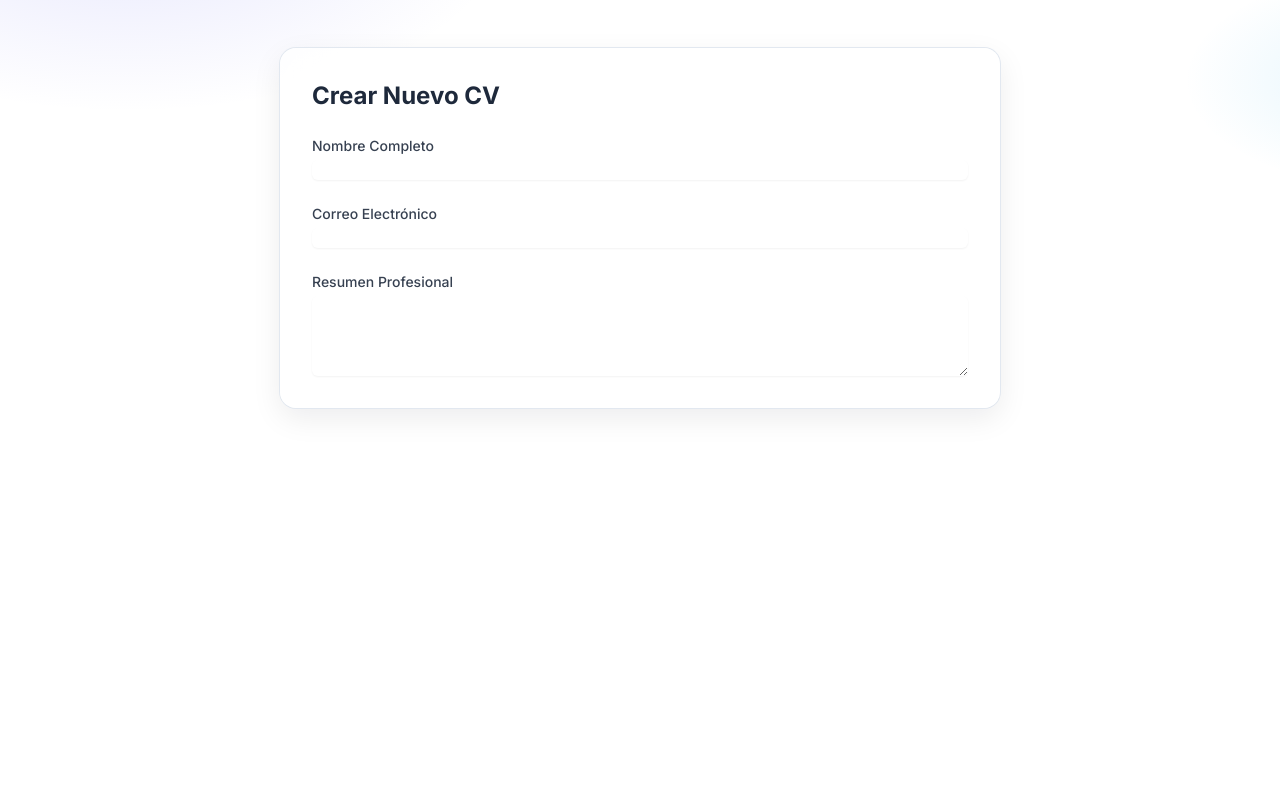
After one commit to CarlosCih/cvgen, a Django app: template templates/main/form.html in a window 1280 px wide. The commit adds this page. Run offline with Django 5.2, Linux system fonts and the light colour scheme; the template is opened without the code that fills it, so the values that code supplies are empty; some libraries are stand-ins or nearby versions.

Commit message:
Agregar formularios de perfil y nuevo CV, y mejorar la estructura de las plantillas

```diff
--- a/templates/base.html
+++ b/templates/base.html
@@ -1,7 +1,7 @@
 <!DOCTYPE html>
 {% load static %}
-<html lang="{% block html_lang %}en{% endblock %}">
-  <head>
+<html lang="en">
+<head>
     <meta charset="UTF-8" />
     <meta name="viewport" content="width=device-width, initial-scale=1" />
     <title>{% block title %}CV Manager{% endblock %}</title>
@@ -20,71 +20,12 @@
     {% block extra_head %}{% endblock %}
   </head>
 
-  <body
-    class="min-h-screen text-slate-800 selection:bg-brand-100 selection:text-brand-800"
-  >
-    {% block header %}
-    <header class="relative">
-      <div
-        class="absolute inset-0 -z-10 bg-gradient-to-r from-brand-600 via-indigo-600 to-sky-500"
-      ></div>
-      <div
-        class="absolute inset-x-0 bottom-0 -z-10 h-24 bg-gradient-to-t from-white/90 to-transparent"
-      ></div>
-
-      <div class="max-w-7xl mx-auto px-6 pt-8 pb-24">
-        <div class="flex items-center justify-between gap-6">
-          <div class="flex items-center gap-3">
-            <div
-              class="h-10 w-10 rounded-xl bg-white/20 backdrop-blur ring-1 ring-white/30 grid place-items-center"
-            >
-              {% block header_icon %}
-              <svg
-                xmlns="http://www.w3.org/2000/svg"
-                viewBox="0 0 24 24"
-                fill="currentColor"
-                class="w-5 h-5 text-white"
-                aria-hidden="true"
-              >
-                <path
-                  d="M12 2l1.9 5.9L20 10l-6.1 2.1L12 18l-1.9-5.9L4 10l6.1-2.1L12 2z"
-                />
-              </svg>
-              {% endblock %}
-            </div>
-            <div>
-              <h1
-                class="text-white text-2xl md:text-3xl font-bold tracking-tight"
-              >
-                {% block header_title %}CV Manager{% endblock %}
-              </h1>
-              <p class="text-white/80 text-sm">
-                {% block header_subtitle %}Crea, previsualiza y gestiona currículums de manera hermosa.{% endblock %}
-              </p>
-            </div>
-          </div>
-
-          <div class="hidden md:flex items-center gap-3">
-            {% block header_actions %}{% endblock %}
-          </div>
-        </div>
-      </div>
-    </header>
+  <body class="{% block body_class %}min-h-screen text-slate-800 selection:bg-brand-100 selection:text-brand-800{% endblock %}">
+    {% block body %}
+      {% block header %}{% endblock %}
+      {% block content %}{% endblock %}
+      {% block footer %}{% endblock %}
     {% endblock %}
-
-    <main class="{% block main_class %}max-w-7xl mx-auto px-6 -mt-16{% endblock %}">
-      {% block content %}{% endblock %}
-
-      {% block footer %}
-      <footer
-        class="max-w-7xl mx-auto px-6 text-center text-sm text-slate-500 py-10"
-      >
-        <p>
-          &copy; {% now "Y" %} CV Manager. Built with Django &amp; Tailwind.
-        </p>
-      </footer>
-      {% endblock %}
-    </main>
 
     {% block extra_body %}{% endblock %}
   </body>
--- /dev/null
+++ b/templates/main/form.html
@@ -0,0 +1,47 @@
+{% extends "base.html" %} {% block title %} Formulario &middot; CV Manager {% endblock %} {% block content %}
+<div class="max-w-3xl mx-auto px-6 py-12">
+  <div
+    class="bg-white/70 backdrop-blur-xl rounded-2xl shadow-soft ring-1 ring-slate-200 p-6 md:p-8"
+  >
+    <h2 class="text-2xl font-bold mb-6">Crear Nuevo CV</h2>
+    <form action="" method="post" class="space-y-6">
+      <div>
+        <label for="name" class="block text-sm font-medium text-gray-700"
+          >Nombre Completo</label
+        >
+        <input
+          type="text"
+          name="name"
+          id="name"
+          required
+          class="mt-1 block w-full rounded-md border-gray-300 shadow-sm focus:ring-brand-500 focus:border-brand-500 sm:text-sm"
+        />
+      </div>
+      <div>
+        <label for="email" class="block text-sm font-medium text-gray-700"
+          >Correo Electrónico</label
+        >
+        <input
+          type="email"
+          name="email"
+          id="email"
+          required
+          class="mt-1 block w-full rounded-md border-gray-300 shadow-sm focus:ring-brand-500 focus:border-brand-500 sm:text-sm"
+        />
+      </div>
+      <div>
+        <label for="summary" class="block text-sm font-medium text-gray-700"
+          >Resumen Profesional</label
+        >
+        <textarea
+          name="summary"
+          id="summary"
+          rows="4"
+          required
+          class="mt-1 block w-full rounded-md border-gray-300 shadow-sm focus:ring-brand-500 focus:border-brand-500 sm:text-sm"
+        ></textarea>
+      </div>
+    </form>
+  </div>
+</div>
+{% endblock %}
```
Also changed, not shown: profiles/form.py (added, +7 -0 lines), templates/main/index.html (+59 -13 lines).
